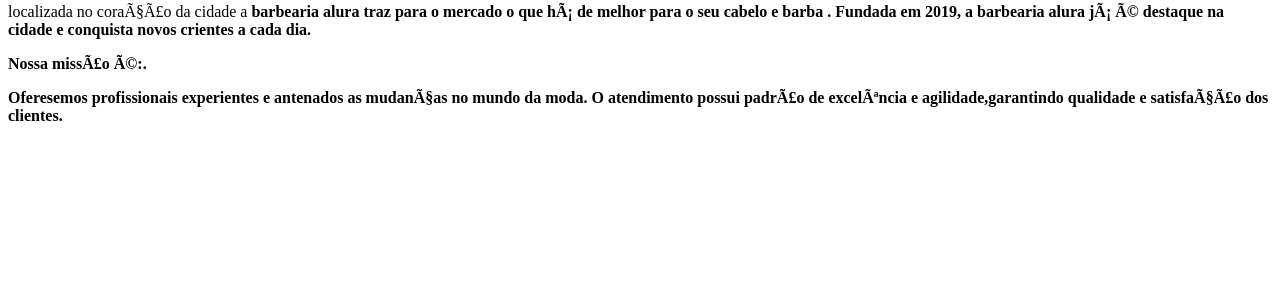
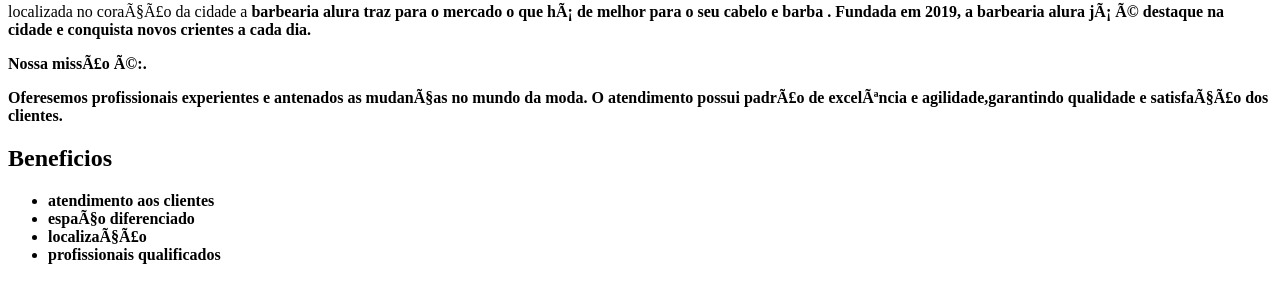
Before and after one commit to abraaozinho/barbearia, a plain HTML site: page index.html in a window 1280 px wide. Shown: the part 105-408 px from the top of the page. Drawn offline with Linux system fonts and the light colour scheme.

Commit message:
Update index.html

```diff
--- a/index.html
+++ b/index.html
@@ -7,13 +7,17 @@
 <body>
     <img id="banner" src="banner.jpg">
   <h1>sobre a barbearia alura</h1>
-
   <p>localizada no coração da cidade a <strong>barbearia alura traz para o mercado o que há de melhor para o seu cabelo e barba . Fundada em 2019, a barbearia alura já
 é destaque na cidade e conquista novos crientes a cada dia.</p>
+<p></p>  Nossa missão é:<strong"proporcionar auto-estima e qualidade de vida aos clientes."</strong>.</em><p></p>   <p>Oferesemos profissionais experientes e antenados as mudanças no mundo da moda. O atendimento possui padrão de excelência e agilidade,garantindo
+qualidade e satisfação dos clientes.</p>
 
-<p></p>  Nossa missão é:<strong"proporcionar auto-estima e qualidade de vida aos clientes."</strong>.</em><p></p>
-
-  <p>Oferesemos profissionais experientes e antenados as mudanças no mundo da moda. O atendimento possui padrão de excelência e agilidade,garantindo
-qualidade e satisfação dos clientes.</p>
+<h2>Beneficios</h2>
+<ul>
+<li class="itens">atendimento aos clientes</li>
+<li class="itens">espaço diferenciado</li>
+<li class="itens">localização</li>
+<li class="itens">profissionais qualificados</li>
+</ul>
 </body>
 </html>
```
